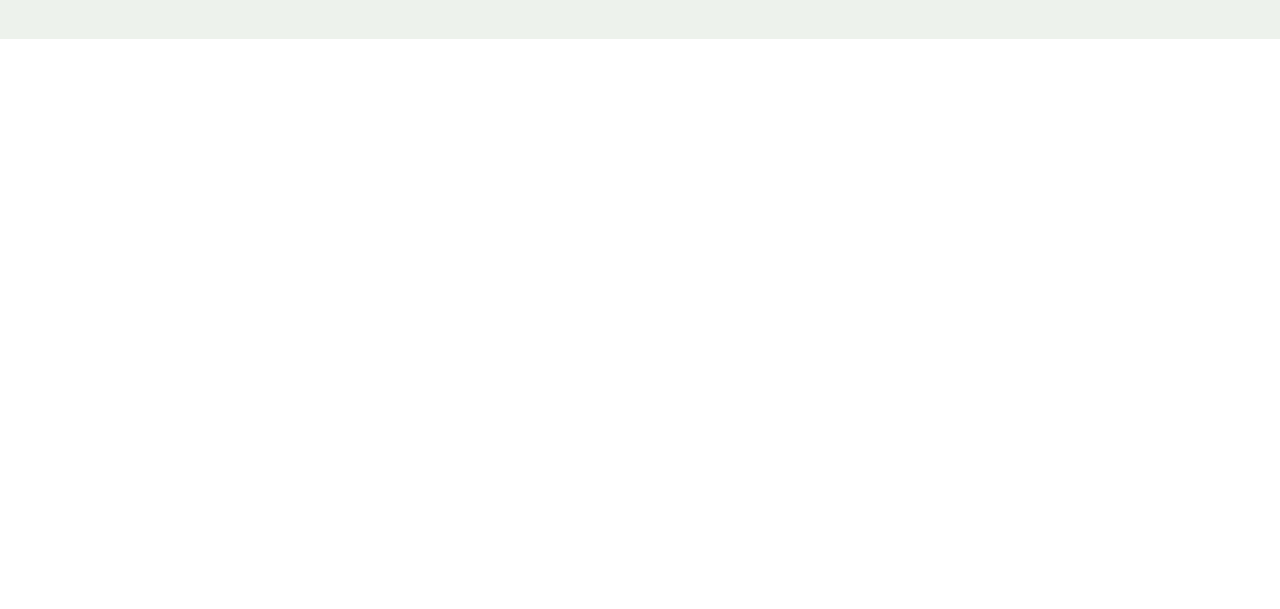
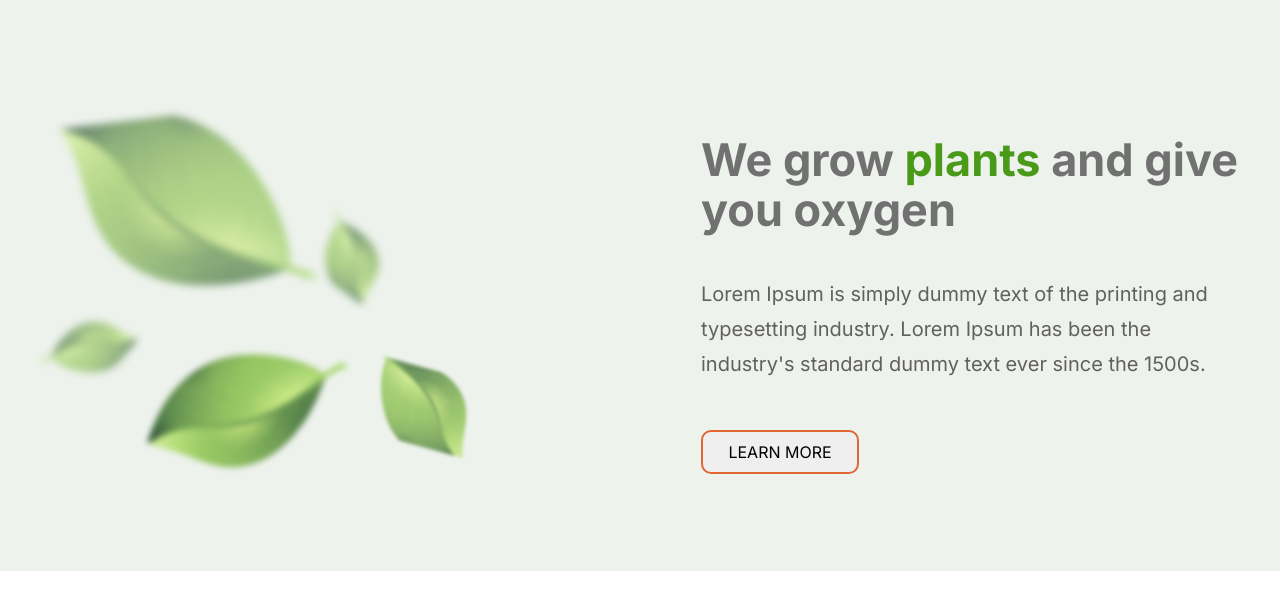
Before and after one commit to BogdanSumarokov/Plants, a plain HTML site: page index.html in a window 1280 px wide. Shown: the part 95-704 px from the top of the page. Drawn offline with Linux system fonts and the light colour scheme; a web font is replaced by a local one.

Commit message:
feat: add welcome section

```diff
--- a/index.html
+++ b/index.html
@@ -13,7 +13,7 @@
 </head>
 <body>
     <header class="header">
-        <div class="navbar">
+        <div class="wrapper">
             <a href="index.html" class="logo">
                 <img src="./imgs/logo_vector.svg" alt="logo">
                 Plants
@@ -29,5 +29,19 @@
             </nav>
         </div>
     </header>
+    <main class="main">
+        <section class="welcome">
+            <div class="wrapper welcome-wrapper">
+                <div class="welcome-img">
+                    <img src="./imgs/leafs.png" alt="leafs">
+                </div>
+                <div class="welcome-text">
+                    <h1 class="welcome-title">We grow <span class="welcome-mark">plants</span> and give you oxygen</h1>
+                    <p class="welcome-paragraf">Lorem Ipsum is simply dummy text of the printing and typesetting industry. Lorem Ipsum has been the industry's standard dummy text ever since the 1500s.</p>
+                    <button class="welcome-button">LEARN MORE</button>
+                </div>
+            </div>
+        </section>
+    </main>
 </body>
 </html>
--- a/style.css
+++ b/style.css
@@ -21,9 +21,8 @@ body {
     align-items: center;
 }
 
-.navbar {
+.wrapper {
     width: 1220px;
-    height: 50px;
     display: flex;
     justify-content: space-between;
     align-items: center;
@@ -66,3 +65,55 @@ body {
     color: #E06733;
     font-weight: 700;
 }
+
+.welcome {
+    width: 1440px;
+    height: 532px;
+    background: var(--sec-bg-cl);
+    display: flex;
+    align-items: center;
+    justify-content: center;
+}
+
+.welcome-wrapper {
+    height: 407.36px;
+}
+
+.welcome-text {
+    width: 549px;
+    height: 340px;
+}
+
+.welcome-title {
+    font-family: 'Inter';
+    font-style: normal;
+    font-weight: 700;
+    font-size: 45px;
+    line-height: 50px;
+    color: #717171;
+    margin: 0;
+}
+
+.welcome-mark {
+    color: #499A18;
+}
+
+.welcome-paragraf {
+    font-family: 'Inter';
+    font-size: 20px;
+    line-height: 35px;
+    color: #636060;
+    margin: 42px 0 48px;
+}
+
+.welcome-button {
+    width: 158px;
+    height: 44px;
+    border: 2px solid #E06733;
+    border-radius: 10px;
+    font-family: 'Inter';
+}
+.welcome-button:hover {
+    background: #E06733;
+    color: #FFFFFF;
+}
```
Also changed, not shown: imgs/leafs.png (added).
